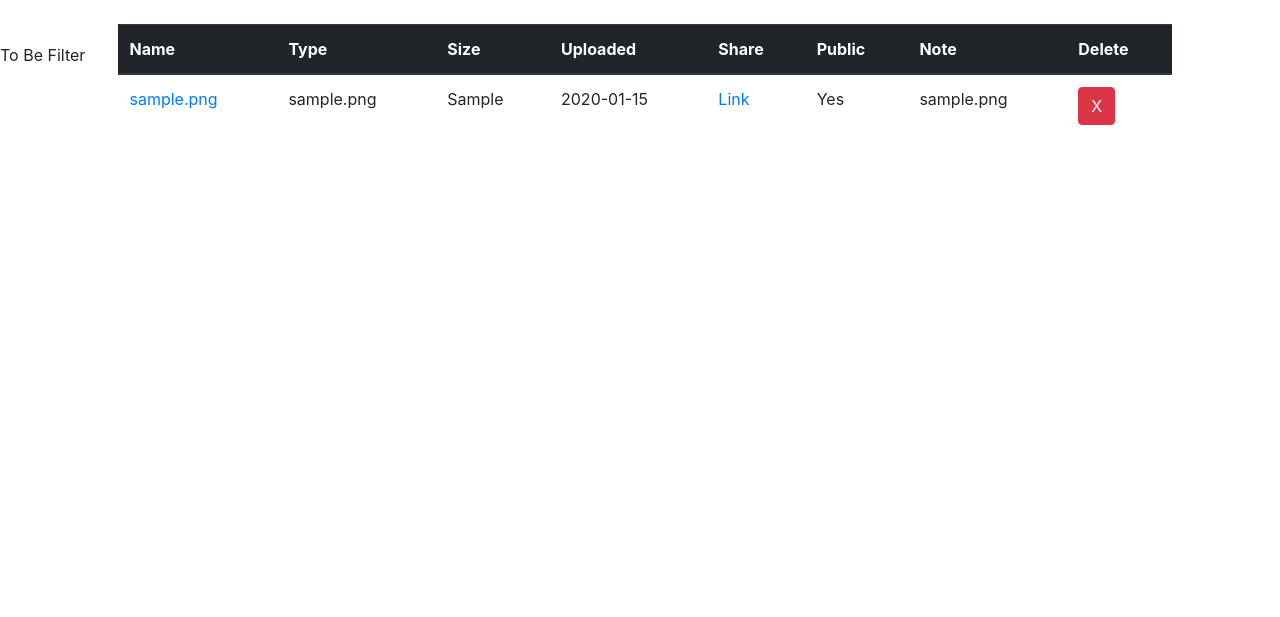
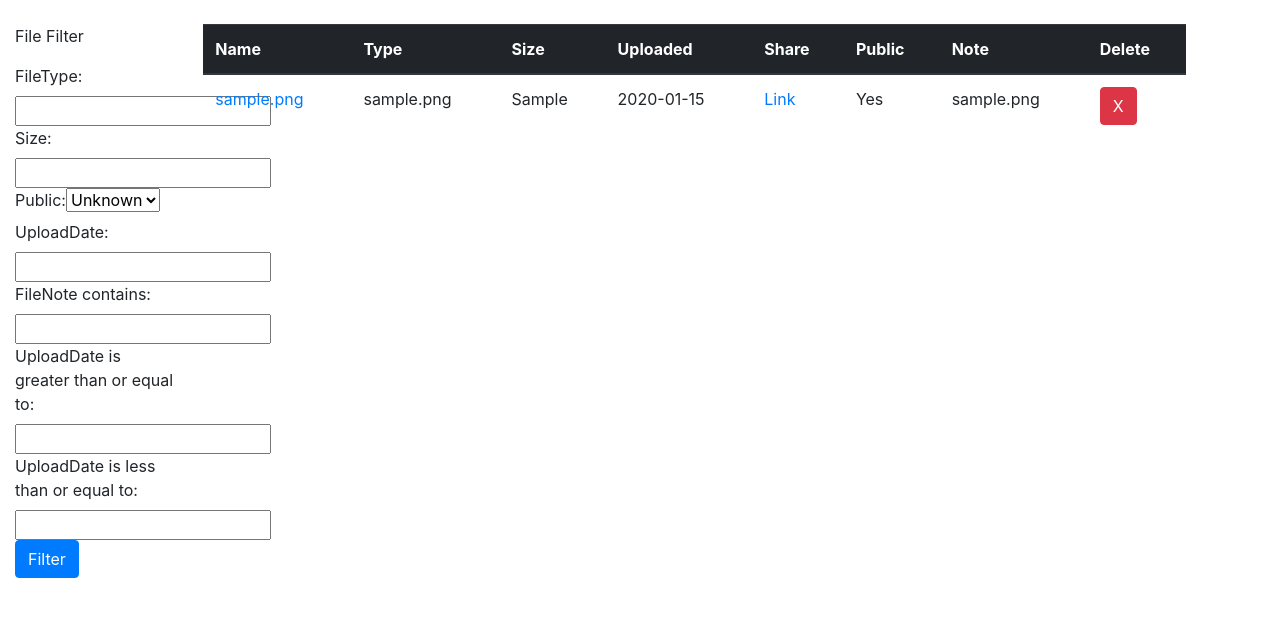
Before and after one commit to McKenna242/MM_IS_Cloud, a Django app: page /fileStorage/ in a window 1280 px wide. Shown: the part 56-673 px from the top of the page. Run offline with Django 3.2, Linux system fonts and the light colour scheme; a user stored in the database is signed in; tables that the repository leaves empty hold one stand-in row (values such as "Sample post"); some libraries are stand-ins or nearby versions.

Commit message:
Beta sort added and lists file created for ext

```diff
--- a/MM_IS_Cloud/settings.py
+++ b/MM_IS_Cloud/settings.py
@@ -41,6 +41,7 @@ INSTALLED_APPS = [
     'django.contrib.staticfiles',
     'fileStorage',
     'crispy_forms',
+    'django_filters',
     'User',
 
 ]
--- a/fileStorage/filters.py
+++ b/fileStorage/filters.py
@@ -1,8 +1,14 @@
- #import django_filters
+import django_filters
+from django_filters import DateFilter, CharFilter
 
- #from .migrations import *
 
- #class fileFilter(django_filters.FilterSet)
- #   class Meta:
- #        model = fileStorage
- #        fields = '__all__'
+from .models import *
+
+class fileFilter(django_filters.FilterSet):
+    start_date = DateFilter(field_name="uploadDate", lookup_expr='gte')
+    end_date = DateFilter(field_name="uploadDate", lookup_expr='lte')
+    note = CharFilter(field_name="fileNote", lookup_expr='icontains')
+    class Meta:
+        model = fileStorageSchema
+        fields = ['fileType', 'size', 'public', 'uploadDate', 'note']
+        exclude = ['id']
--- /dev/null
+++ b/fileStorage/lists.py
@@ -0,0 +1,7 @@
+videoExtensionList = [
+    'webm', 'mpg', 'mp2', 'mpeg', 'mpe', 'mpv', 'ogg', 'mp4', 'm4p', 'm4v', 'avi', 'wmv', 'mov', 'qt', 'flv', 'swf', 'avchd', 'mkv'
+]
+
+audioExtensionList = [
+    'mp3', 'aac', 'oog', 'flac', 'alac', 'wav', 'aiff', 'dsd', 'pcm'
+]
--- a/fileStorage/templates/fileStorage/index.html
+++ b/fileStorage/templates/fileStorage/index.html
@@ -5,14 +5,20 @@
 
 {% block content %}
 
+<div>
+    <div class="row">
 
-<div class="float-container">
-
-    <div class = "w3-sidebar w3-bar-block" style ="width:10%; display: inline-block;">
-        <a>To Be Filter</a>
+        <div class = "col-2">
+            <div class = "col">
+                <p>File Filter</p>
+                <form method="get">
+                    {{ myFilter.form }}
+                <button class="btn btn-primary" type = "submit">Filter</button>
+                </form>
+            </div>
         </div>
 
-        <div style = "width:80%;  display: inline-block; ">
+            <div class = "col-9">
                 <div class="row justify-content-center">
 
                     <table class = "table">
@@ -33,6 +39,7 @@
                             {% if fileItem.uploadedBy == user.id or fileItem.public == True %}
                             <tr>
                                 <td>
+                                    <!-- Name -->
                                     <div class="storage-image">
                                         {% if fileItem.fileType == 'image' %}
                                             <img src="{%static "img/icons8-image-file-48.png" %}" alt ="" width = 300px height = 300px >
@@ -42,25 +49,40 @@
                                         <a href={{ fileItem.fileURL }}  class = "file-btn" target="_blank">{{ fileItem.fileName }}</a>
                                     </div>
                                 </td>
+                                <!-- Type -->
                                 <td> {{ fileItem.fileType }} </td>
+                                <!-- Size -->
                                 <td> {{ fileItem.size }} </td>
+                                <!-- Upload Date -->
                                 <td> {{ fileItem.uploadDate }} </td>
+                                <!-- Share -->
                                 <td>
-                                {% if fileItem.fileType == 'mkv' %}
+
+                                    {% if fileItem.public == True %}
+
+                                        {% if fileItem.fileType in vidList or fileItem.fileType in audList %}
                                             <a href= "{% url 'video' fileItem.id %}">Link</a>
                                         {% elif fileItem.fileType == 'pdf' %}
                                             <a href= "{% url 'pdf' fileItem.id %}">Link</a>
                                         {% else %}
                                             <a href= "{% url 'image' fileItem.id %}">Link</a>
                                         {% endif %}
+
+                                    {% else %}
+
+                                        <p>Private</p>
+
+                                    {% endif %}
+                                <!-- Public -->
                                 </td>
                                     {% if fileItem.public == True %}
                                         <td>Yes</td>
                                     {% else %}
                                         <td>No</td>
                                     {% endif %}
-
+                                <!-- File Note -->
                                 <td> {{fileItem.fileNote }} </td>
+                                <!-- Delete -->
                                 <td>
                                     <form method = "link" action = "{% url 'delete' fileItem.id %}">
                                         <button type="submit" class="btn btn-danger">X</button>
@@ -75,5 +97,6 @@
             </div>
 
     </div>
+</div>
 
 {% endblock %}
--- a/fileStorage/views.py
+++ b/fileStorage/views.py
@@ -3,12 +3,12 @@ from django.core.files.storage import FileSystemStorage
 from django.utils.text import slugify
 from .forms import fileForm
 from .models import fileStorageSchema
+from .filters import fileFilter
+from .lists import audioExtensionList, videoExtensionList
 from datetime import datetime
 from django.contrib.auth.decorators import login_required
 from django.http import FileResponse, Http404
 from django.views.decorators.clickjacking import xframe_options_exempt
-
-#from User.apps import UserConfig
 from django.contrib.auth.models import User
 
 # Create your views here.
@@ -16,10 +16,14 @@ from django.contrib.auth.models import User
 def index(request):
     #fileStorage = fileStorageSchema.objects.all()
     fileStorage = fileForm()
-    return render(request, 'fileStorage/index.html', {
+    myFilter = fileFilter()
+
+    context = {'file': fileStorage, 'myFilter':myFilter}
+
+    return render(request, 'fileStorage/index.html', context) #{
         #'show_fileStorage': False,
-        'file': fileStorage
-    })
+        #'file': fileStorage
+    #})
 
 
 
@@ -63,12 +67,21 @@ def upload_file(request):
         'form': form
     })
 
+#file list display
 @login_required
 def file_list(request):
+
+    #grabbing all files in database
     files = fileStorageSchema.objects.all()
-    return render(request, 'fileStorage/index.html', {
-        'files': files
-    })
+    #filter files according to filter bar
+    myFilter = fileFilter(request.GET, queryset=files)
+    #returns a new list of files
+    files = myFilter.qs
+    audioList = audioExtensionList
+    videoList = videoExtensionList
+    context = {'files': files, 'myFilter':myFilter, 'vidList': videoList, 'audList': audioList}
+
+    return render(request, 'fileStorage/index.html', context)
 
 def delete_file(request, pk):
     file = fileStorageSchema.objects.get(id=pk)
--- a/todo.txt
+++ b/todo.txt
@@ -20,7 +20,7 @@
     create home page with credential validation (done)
     basic just log in screen and small info about website
 
-    add email verification
+    add email verification****
 
 /file views - video player
 
@@ -30,6 +30,8 @@
     obfuscate the link , look into guid/uuid (Done)
     create a page where you can get a link to view your files or video
     change primarykey to a uuid (Done)
+
+    Consider adding a shareable variable to cross reference with public *********
 
 /admin
 
```
Lines whose indentation alone changed are shown as unchanged.
